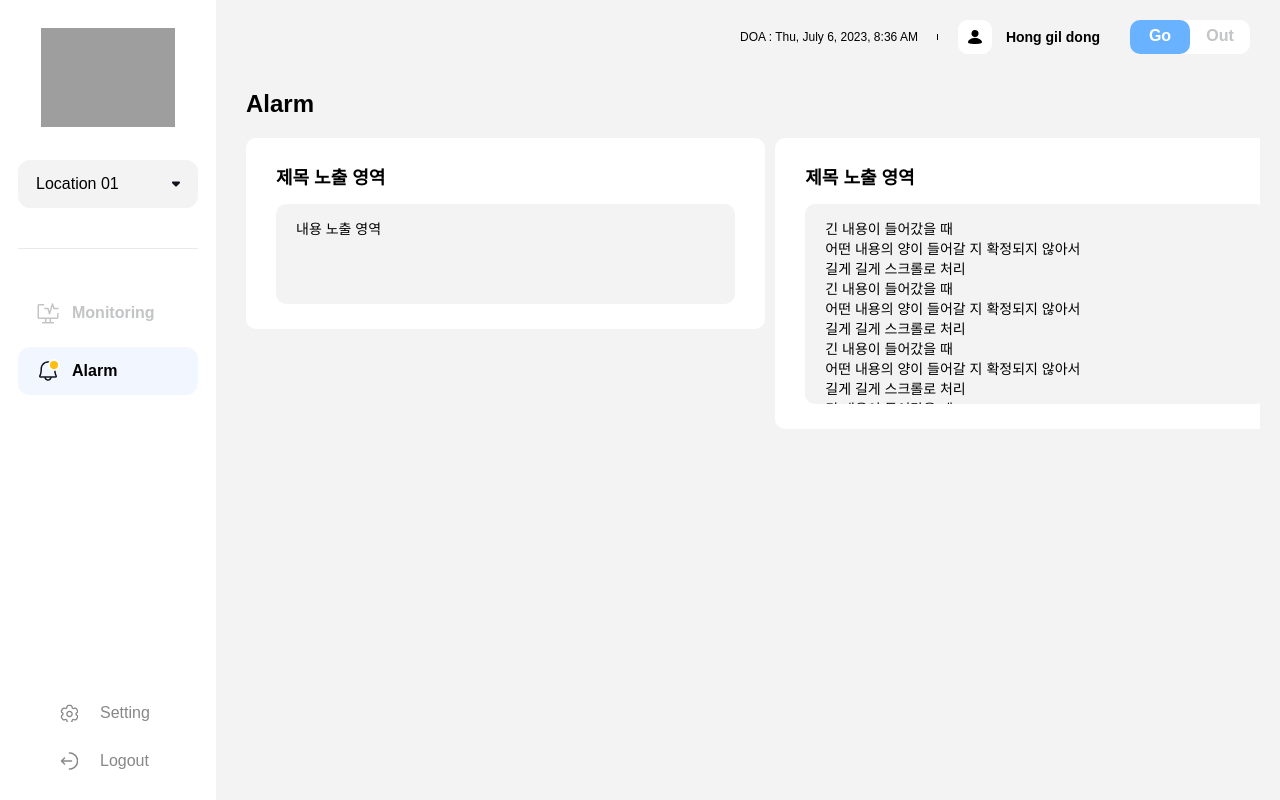
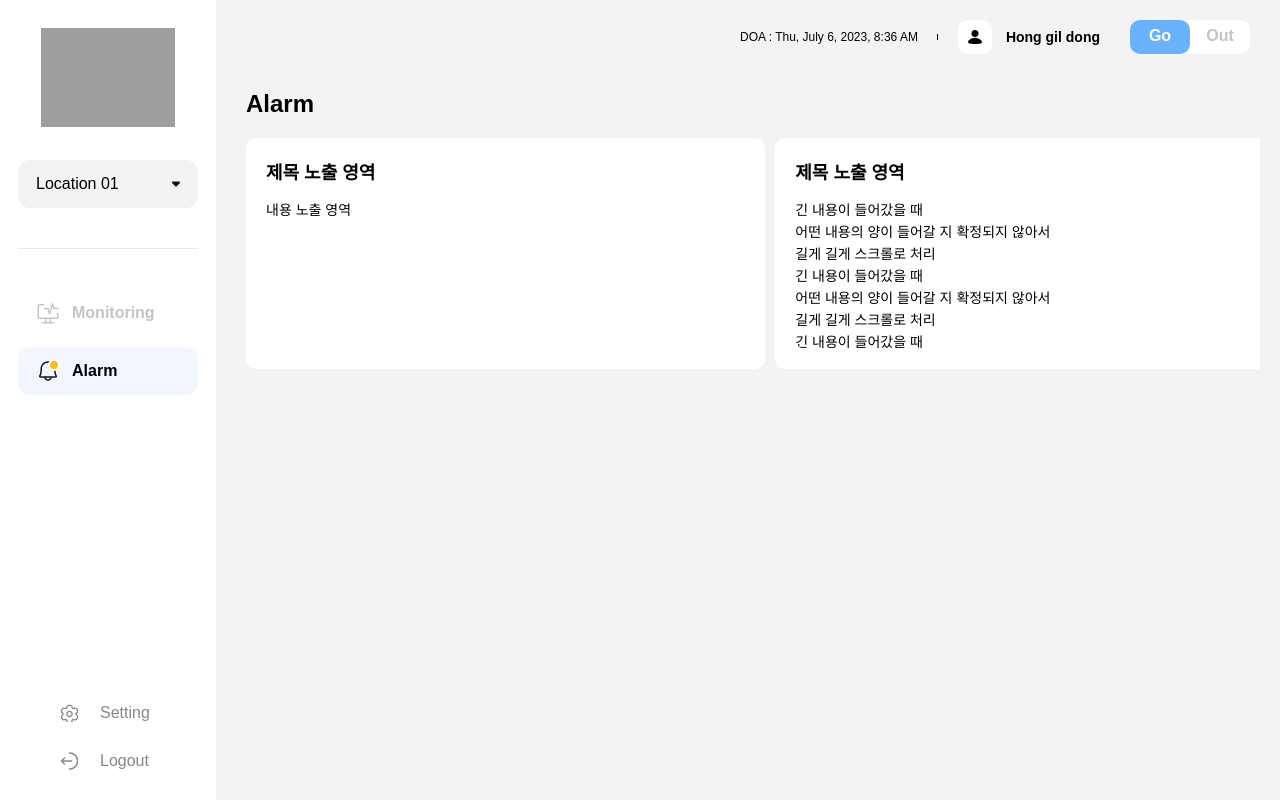
Before and after one commit to b-sso/lge, a React (Create React App) app: page /alarm in a window 1280 px wide. Built offline with nearby package versions, Linux system fonts and the light colour scheme; grey boxes are pictures that could not be loaded; a web font is replaced by a local one.

Commit message:
popup 항목명 수정

```diff
--- a/src/Lang.js
+++ b/src/Lang.js
@@ -317,7 +317,7 @@ const stringTable = {
     titleProgress: '진행중',
     progressRetry: '재시도',
     progressClose: '닫기',
-    progressName: '이름',
+    progressName: '공간명',
     progressDevice: '기기',
     progressStatus: '상태',
     progressStatusFail: '실패',
--- a/src/assets/css/content.css
+++ b/src/assets/css/content.css
@@ -2119,7 +2119,7 @@ h2 {
 }
 #page-alarm ul li .inner {
   background: var(--primary-bg-color);
-  padding: 25px 30px;
+  padding: 20px;
   border-radius: 10px;
 }
 #page-alarm ul li .title {
@@ -2128,14 +2128,11 @@ h2 {
   margin: 0 0 15px;
   color: var(--black-to-white);
 }
-#page-alarm ul li .guide {
+#page-alarm ul li .content {
   overflow: auto;
-  background: var(--second-bg-color);
-  padding: 15px 20px;
-  line-height: 20px;
+  line-height: 22px;
   word-break: keep-all;
-  min-height: 100px;
-  max-height: 200px;
+  height: 150px;
   color: var(--black-to-white);
   border-radius: 10px;
 }
--- a/src/pages/Alarm.js
+++ b/src/pages/Alarm.js
@@ -12,7 +12,7 @@ const Alarm = () => {
           <li>
             <div className="inner">
               <div className="title">제목 노출 영역</div>
-              <div className="guide">
+              <div className="content">
                 내용 노출 영역
               </div>
             </div>
@@ -20,7 +20,7 @@ const Alarm = () => {
           <li>
             <div className="inner">
               <div className="title">제목 노출 영역</div>
-              <div className="guide">
+              <div className="content">
                 긴 내용이 들어갔을 때<br />
                 어떤 내용의 양이 들어갈 지 확정되지 않아서 <br />
                 길게 길게 스크롤로 처리<br />
```
